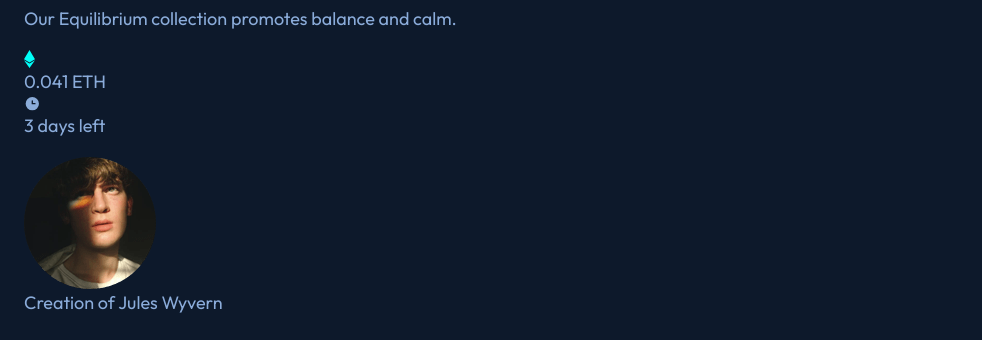
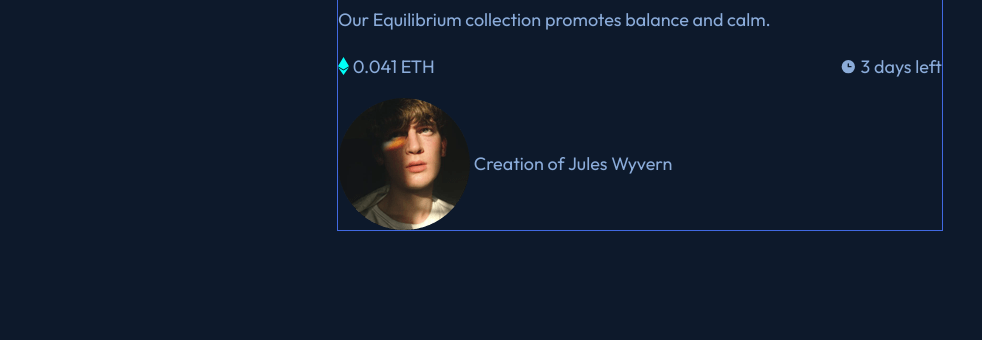
Before and after one commit to casantosmu/nft-preview-card-component-main, a plain HTML site: page index.html in a window 1280 px wide. Shown: the part 682-1022 px from the top of the page, without its empty margins (0-982 px from the left). After the commit the page ends 937 px from the top, so only its background shows below. Drawn offline with Linux system fonts and the light colour scheme.

Commit message:
Alignment

```diff
--- a/css/styles.css
+++ b/css/styles.css
@@ -36,3 +36,20 @@ body {
 .flex {
   display: flex;
 }
+
+/*==================== CARD ====================*/
+.card {
+  margin: auto;
+  border: royalblue 1px solid;
+}
+
+.card__info {
+  justify-content: space-between;
+}
+
+.card__pricing>*,
+.card__date>*,
+.card__author>* {
+  display: inline-block;
+  vertical-align: middle;
+}
--- a/index.html
+++ b/index.html
@@ -33,7 +33,7 @@
         <p class="card__description">Our Equilibrium collection promotes balance and calm.
         </p>
 
-        <div class="card__info">
+        <div class="card__info flex">
           <div class="card__pricing">
             <img src="images/icon-ethereum.svg" alt="" class="card__pricing-icon">
             <p class="card__pricing-number">0.041 ETH
@@ -57,11 +57,6 @@
       </article>
     </div>
   </main>
-  <!--
-  ==================== TEXT ====================
-
-
-  -->
 </body>
 
 </html>
```
